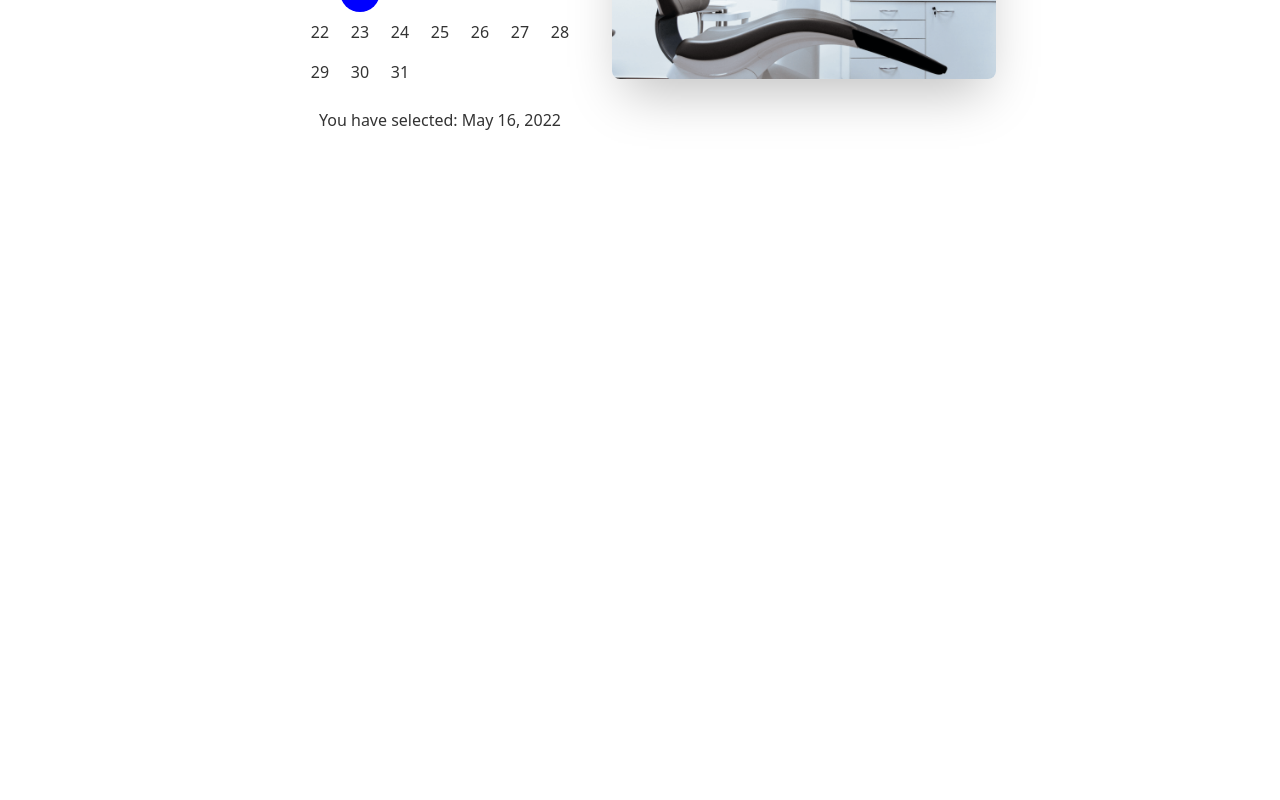
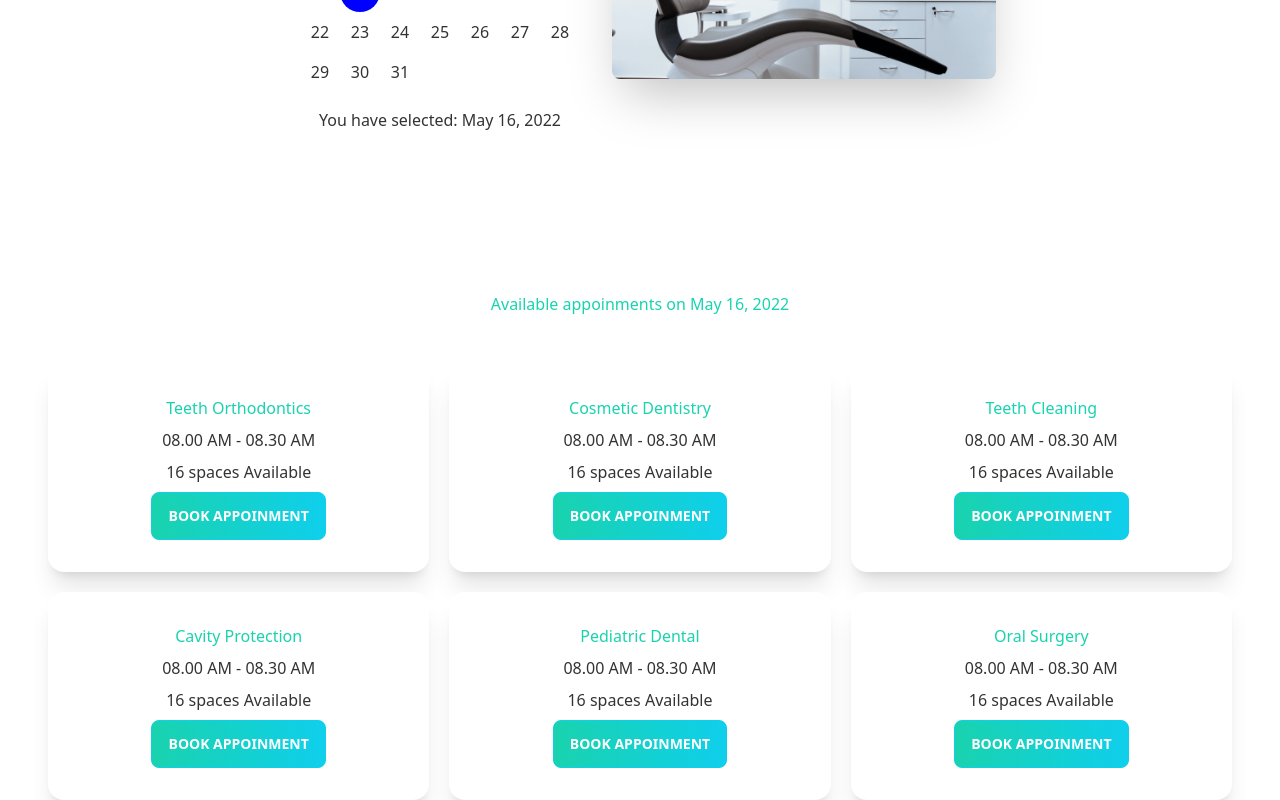
Before and after one commit to monirhabderabby/doctors-portal-client-full-project, a React (Create React App) app: page /appoinment in a window 1280 px wide. Shown: the part 380-1180 px from the top of the page. Before the commit the page ends 800 px from the top, so only its background shows below. Built offline with nearby package versions, Linux system fonts and the light colour scheme.

Commit message:
added service on appoinment page

```diff
--- /dev/null
+++ b/public/services.json
@@ -0,0 +1,134 @@
+[
+    {
+      "_id": 1,
+      "name": "Teeth Orthodontics",
+      "slots": [
+        "08.00 AM - 08.30 AM",
+        "08.30 AM - 09.00 AM",
+        "09.00 AM - 9.30 AM",
+        "09.30 AM - 10.00 AM",
+        "10.00 AM - 10.30 AM",
+        "10.30 AM - 11.00 AM",
+        "11.00 AM - 11.30 AM",
+        "11.30 AM - 12.00 AM",
+        "1.00 PM - 1.30 PM",
+        "1.30 PM - 2.00 PM",
+        "2.00 PM - 2.30 PM",
+        "2.30 PM - 3.00 PM",
+        "3.00 PM - 3.30 PM",
+        "3.30 PM - 4.00 PM",
+        "4.00 PM - 4.30 PM",
+        "4.30 PM - 5.00 PM"
+      ]
+    },
+    {
+      "_id": 2,
+      "name": "Cosmetic Dentistry",
+      "slots": [
+        "08.00 AM - 08.30 AM",
+        "08.30 AM - 09.00 AM",
+        "09.00 AM - 9.30 AM",
+        "09.30 AM - 10.00 AM",
+        "10.00 AM - 10.30 AM",
+        "10.30 AM - 11.00 AM",
+        "11.00 AM - 11.30 AM",
+        "11.30 AM - 12.00 AM",
+        "1.00 PM - 1.30 PM",
+        "1.30 PM - 2.00 PM",
+        "2.00 PM - 2.30 PM",
+        "2.30 PM - 3.00 PM",
+        "3.00 PM - 3.30 PM",
+        "3.30 PM - 4.00 PM",
+        "4.00 PM - 4.30 PM",
+        "4.30 PM - 5.00 PM"
+      ]
+    },
+    {
+      "_id": 3,
+      "name": "Teeth Cleaning",
+      "slots": [
+        "08.00 AM - 08.30 AM",
+        "08.30 AM - 09.00 AM",
+        "09.00 AM - 9.30 AM",
+        "09.30 AM - 10.00 AM",
+        "10.00 AM - 10.30 AM",
+        "10.30 AM - 11.00 AM",
+        "11.00 AM - 11.30 AM",
+        "11.30 AM - 12.00 AM",
+        "1.00 PM - 1.30 PM",
+        "1.30 PM - 2.00 PM",
+        "2.00 PM - 2.30 PM",
+        "2.30 PM - 3.00 PM",
+        "3.00 PM - 3.30 PM",
+        "3.30 PM - 4.00 PM",
+        "4.00 PM - 4.30 PM",
+        "4.30 PM - 5.00 PM"
+      ]
+    },
+    {
+      "_id": 4,
+      "name": "Cavity Protection",
+      "slots": [
+        "08.00 AM - 08.30 AM",
+        "08.30 AM - 09.00 AM",
+        "09.00 AM - 9.30 AM",
+        "09.30 AM - 10.00 AM",
+        "10.00 AM - 10.30 AM",
+        "10.30 AM - 11.00 AM",
+        "11.00 AM - 11.30 AM",
+        "11.30 AM - 12.00 AM",
+        "1.00 PM - 1.30 PM",
+        "1.30 PM - 2.00 PM",
+        "2.00 PM - 2.30 PM",
+        "2.30 PM - 3.00 PM",
+        "3.00 PM - 3.30 PM",
+        "3.30 PM - 4.00 PM",
+        "4.00 PM - 4.30 PM",
+        "4.30 PM - 5.00 PM"
+      ]
+    },
+    {
+      "_id": 5,
+      "name": "Pediatric Dental",
+      "slots": [
+        "08.00 AM - 08.30 AM",
+        "08.30 AM - 09.00 AM",
+        "09.00 AM - 9.30 AM",
+        "09.30 AM - 10.00 AM",
+        "10.00 AM - 10.30 AM",
+        "10.30 AM - 11.00 AM",
+        "11.00 AM - 11.30 AM",
+        "11.30 AM - 12.00 AM",
+        "1.00 PM - 1.30 PM",
+        "1.30 PM - 2.00 PM",
+        "2.00 PM - 2.30 PM",
+        "2.30 PM - 3.00 PM",
+        "3.00 PM - 3.30 PM",
+        "3.30 PM - 4.00 PM",
+        "4.00 PM - 4.30 PM",
+        "4.30 PM - 5.00 PM"
+      ]
+    },
+    {
+      "_id": 6,
+      "name": "Oral Surgery",
+      "slots": [
+        "08.00 AM - 08.30 AM",
+        "08.30 AM - 09.00 AM",
+        "09.00 AM - 9.30 AM",
+        "09.30 AM - 10.00 AM",
+        "10.00 AM - 10.30 AM",
+        "10.30 AM - 11.00 AM",
+        "11.00 AM - 11.30 AM",
+        "11.30 AM - 12.00 AM",
+        "1.00 PM - 1.30 PM",
+        "1.30 PM - 2.00 PM",
+        "2.00 PM - 2.30 PM",
+        "2.30 PM - 3.00 PM",
+        "3.00 PM - 3.30 PM",
+        "3.30 PM - 4.00 PM",
+        "4.00 PM - 4.30 PM",
+        "4.30 PM - 5.00 PM"
+      ]
+    }
+  ]
--- a/src/Components/Pages/Appoinment/Appoinment.js
+++ b/src/Components/Pages/Appoinment/Appoinment.js
@@ -1,11 +1,14 @@
-import React from 'react';
+import React, { useState } from 'react';
 import AppoinmentBanner from './AppoinmentBanner';
+import AvailableAppoints from './AvailableAppoints';
 
 
 const Appoinment = () => {
+    const [date, setDate] = useState(new Date());
     return (
         <div>
-            <AppoinmentBanner></AppoinmentBanner>
+            <AppoinmentBanner date={date} setDate={setDate}></AppoinmentBanner>
+            <AvailableAppoints date={date}></AvailableAppoints>
         </div>
     );
 };
--- a/src/Components/Pages/Appoinment/AppoinmentBanner.js
+++ b/src/Components/Pages/Appoinment/AppoinmentBanner.js
@@ -4,8 +4,8 @@ import { DayPicker } from "react-day-picker";
 import "react-day-picker/dist/style.css";
 import { format } from "date-fns";
 
-const AppoinmentBanner = () => {
-    const [date, setDate] = useState(new Date());
+const AppoinmentBanner = ({date, setDate}) => {
+
     return (
         <div>
             <div class="hero h-[70vh]">
--- /dev/null
+++ b/src/Components/Pages/Appoinment/AvailableAppoints.js
@@ -0,0 +1,25 @@
+import { format } from 'date-fns';
+import React, { useEffect, useState } from 'react';
+import Service from './Service';
+
+const AvailableAppoints = ({date}) => {
+    const [services, setServices] = useState([]);
+
+    useEffect(() => {
+        fetch('services.json')
+        .then(res=> res.json())
+        .then(data=> setServices(data))
+    }, [])
+    return (
+        <div className='px-12'>
+            <h1 className='text-secondary my-12'>Available appoinments on {format(date, "PP")}</h1>
+            <div className='grid grid-cols-1 md:grid-cols-2 lg:grid-cols-3 gap-5'>
+                {
+                    services.map(s=> <Service key={s._id} service={s}></Service>)
+                }
+            </div>
+        </div>
+    );
+};
+
+export default AvailableAppoints;
--- /dev/null
+++ b/src/Components/Pages/Appoinment/Service.js
@@ -0,0 +1,19 @@
+import React from "react";
+
+const Service = ({ service }) => {
+    const { name, slots } = service;
+    return (
+        <div class="card lg:max-w-lg bg-base-100 shadow-xl">
+            <div class="card-body">
+                <h2 class="text-secondary">{name}</h2>
+                <p>{slots.length ? <span>{slots[0]}</span> : <span className="text-red-600">No slot Available</span>}</p>
+                <p>{slots.length} {slots.length > 1 ? "spaces" : "space"} Available</p>
+                <div>
+                    <button disabled={slots.length === 0} className="btn btn-primary text-bold text-white bg-gradient-to-r from-secondary to-primary uppercase">Book Appoinment</button>
+                </div>
+            </div>
+        </div>
+    );
+};
+
+export default Service;
```
